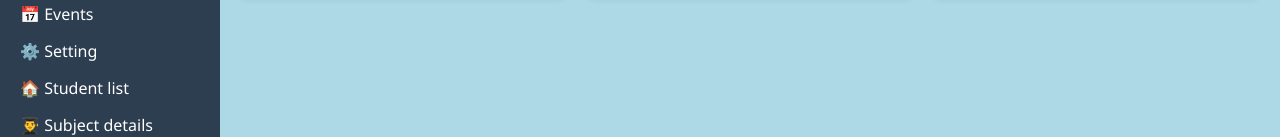
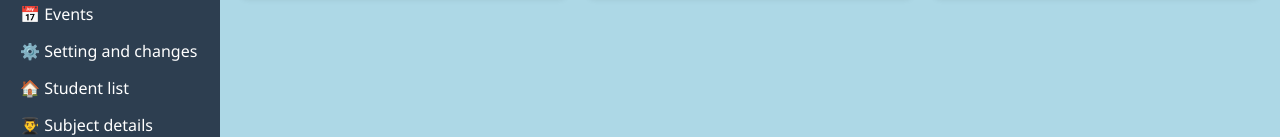
Before and after one commit to salesforcecopado2136/web-application, a plain HTML site: page index.html in a window 1280 px wide. Shown: the part 221-358 px from the top of the page. Drawn offline with Linux system fonts and the light colour scheme.

Commit message:
new changes in first-branch at setting

```diff
--- a/index.html
+++ b/index.html
@@ -27,7 +27,7 @@
         <li>👨‍🎓 Student</li>
         <li>📚 Classe</li>
         <li>📅 Events</li>
-        <li>⚙️ Setting</li>
+        <li>⚙️ Setting and changes</li>
 		<li>🏠 Student list</li>
         <li>👨‍🎓 Subject details</li>
         <li>📚 Number of classes</li>
```
